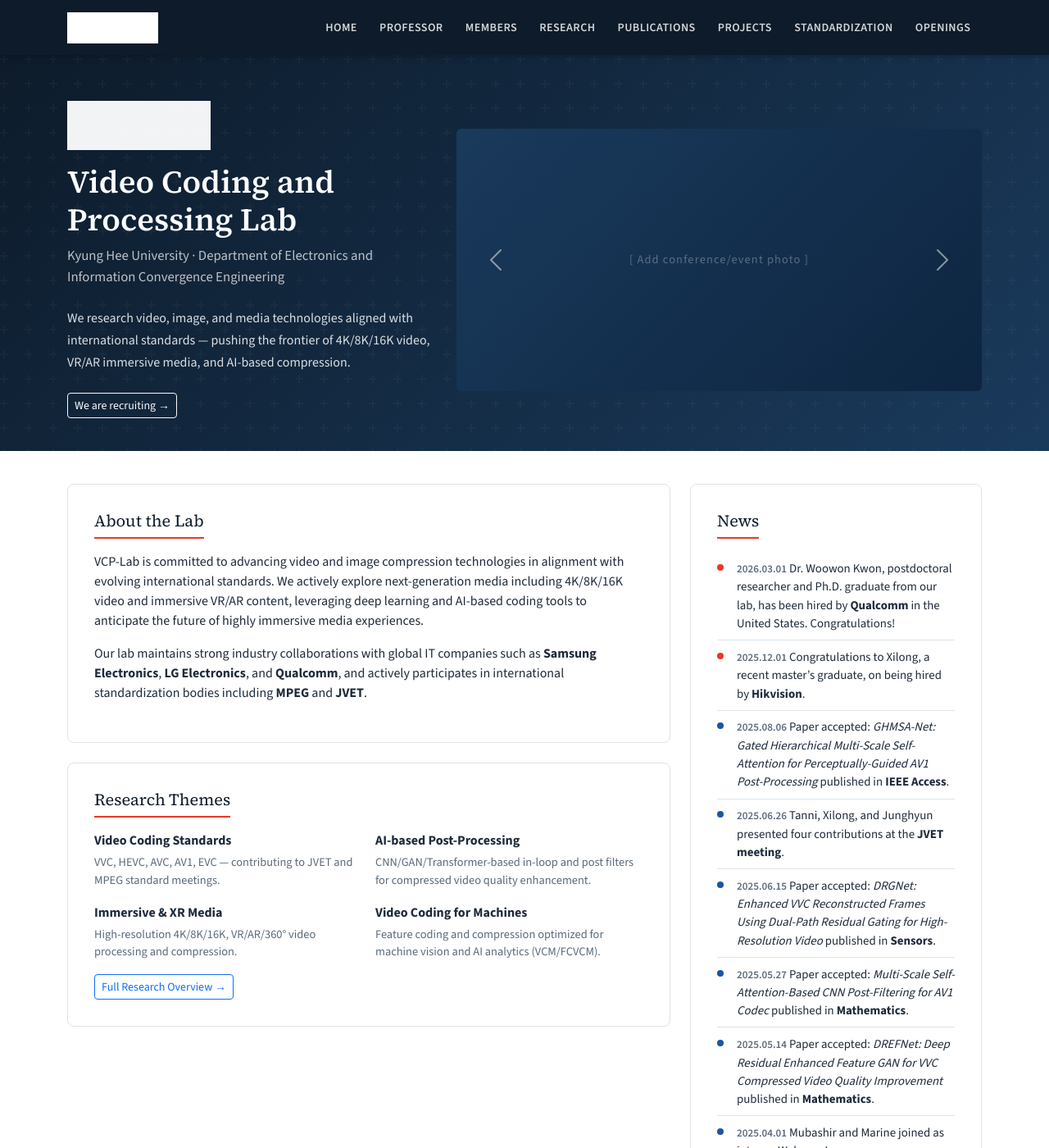
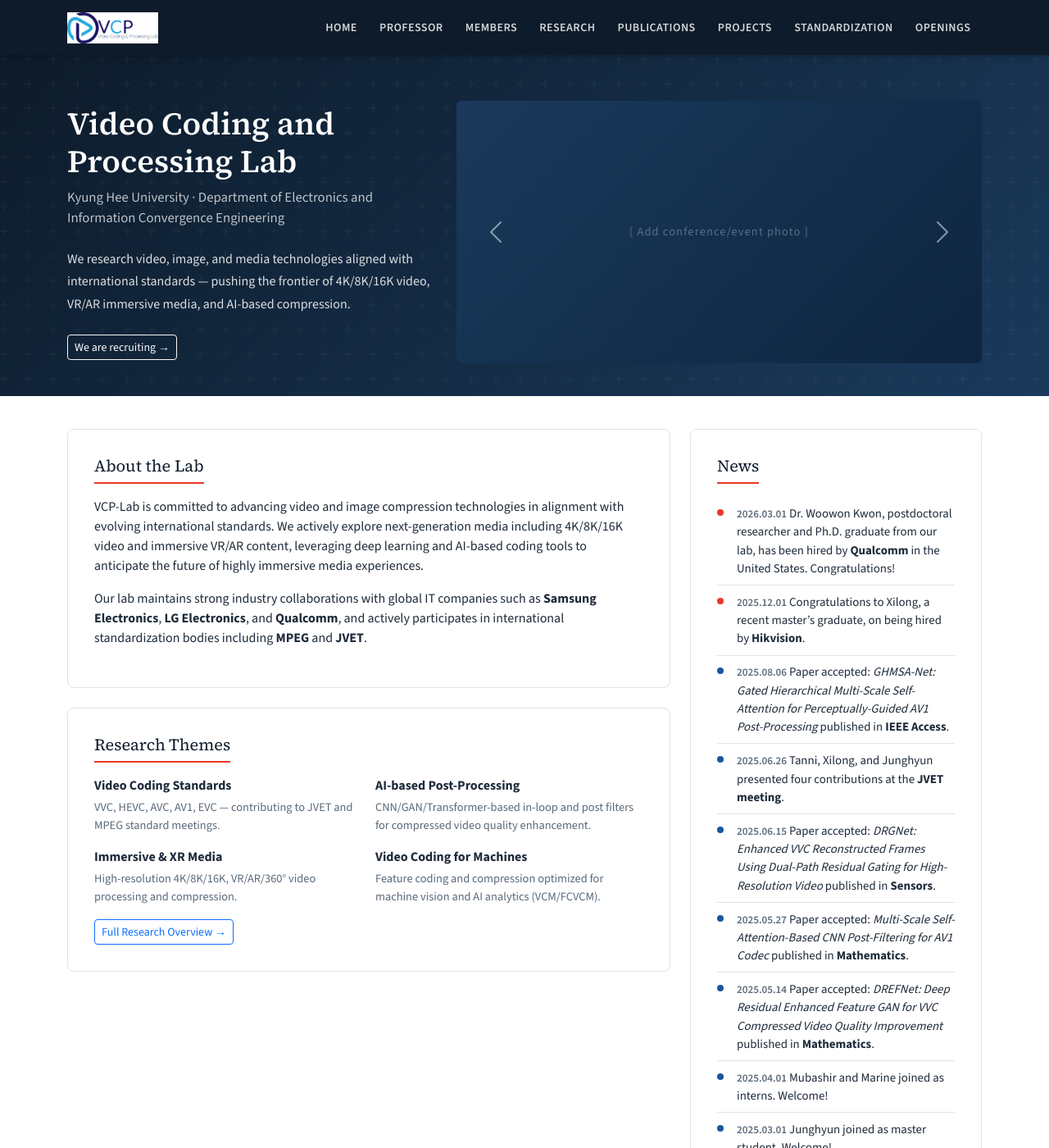
Before and after one commit to hazelran/lab_test2, a Jekyll site: the page built from index.html, in a window 1280 px wide and 1400 px high. Shown: the whole window at 82% size. Built offline with Jekyll 4.4.1, drawn with Linux system fonts in a browser that asks for light colours.

Commit message:
Update main.css

```diff
--- a/css/main.css
+++ b/css/main.css
@@ -33,17 +33,20 @@ h1, h2, h3, h4 {
 .navbar-logo {
   height: 38px;
   width: auto;
-  /* Invert to white so it shows on dark navbar */
-  filter: brightness(0) invert(1);
+  /* Invert to white so it shows on dark navbar
+  filter: brightness(0) invert(1);*/
 }
 
 /* Hero logo */
 .hero-logo {
+  /*
   height: 60px;
   width: auto;
   display: block;
   filter: brightness(0) invert(1);
   opacity: 0.95;
+   */
+   display: none;
 }
 
 /* Keep brand text as fallback if logo fails */
```
